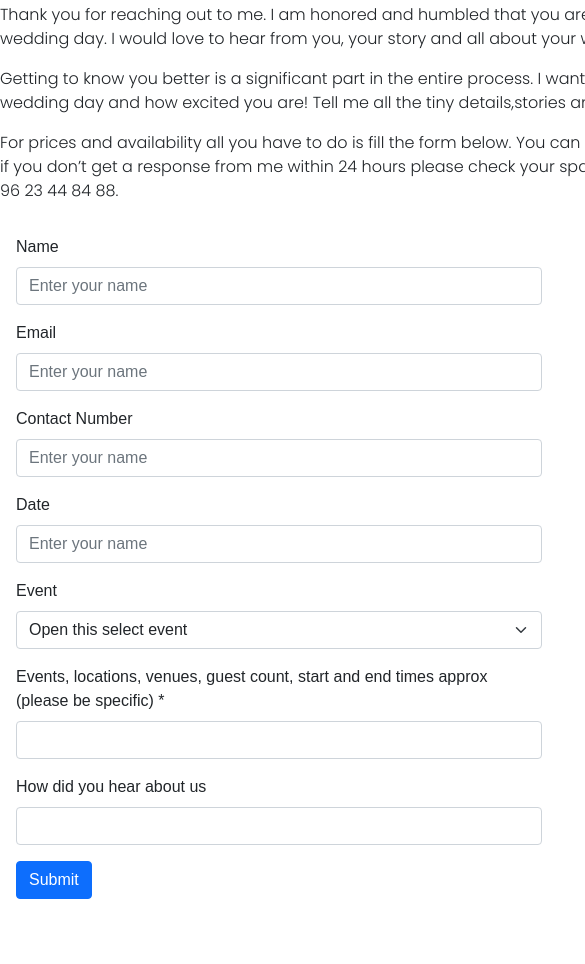
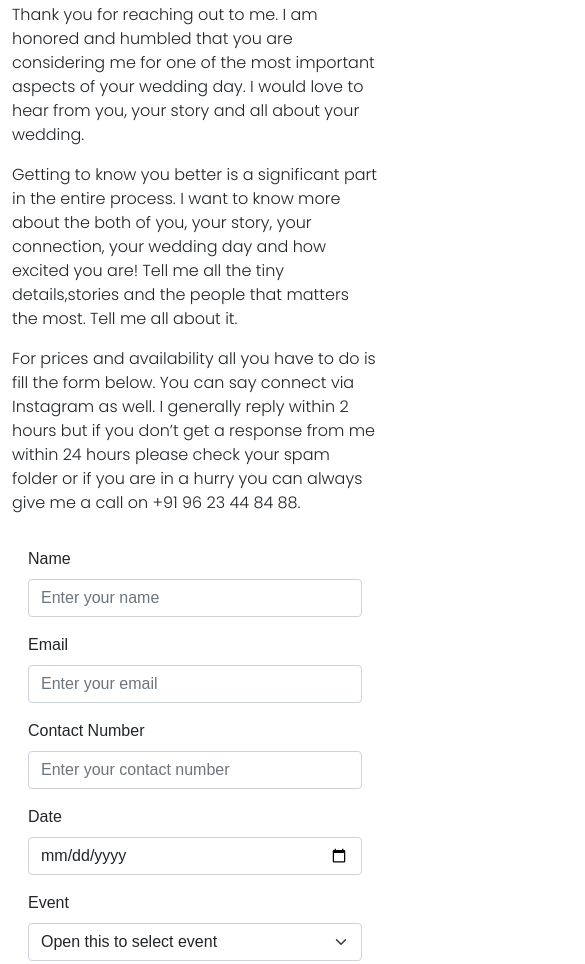
Before and after one commit to Sarveshk264/Bootstrap-Project, a plain HTML site: page index.html in a window 390 px wide. Shown: the part 10044-11008 px from the top of the page, 585 px wide, since content can reach past the window. Drawn offline with nearby package versions, Linux system fonts and the light colour scheme; a web font is replaced by a local one.

Commit message:
required changes
placeholder and responsiveness

```diff
--- a/css/style.css
+++ b/css/style.css
@@ -212,7 +212,6 @@ iframe {
 /* CONTACT */
 
 .contact{
-  width: 1140px;
   margin: auto;
 }
 
--- a/index.html
+++ b/index.html
@@ -322,7 +322,7 @@
       </div>
     </section>
 
-    <div id="scrollspyContact" class="contact " href="#scrollspyContact">
+    <div id="scrollspyContact" class="contact container" href="#scrollspyContact">
       <h1 class="text-center section-heading">CONTACT</h1>
       <div >
         <h2 class="text-start">Say hello!</h2>
@@ -337,9 +337,8 @@
           your spam folder or if you are in a hurry you can always give me a call on +91 96 23 44 84 88.</p>
       </div>
       <div >
-        <div class="row row-cols-lg-2">
-          <div class="col-6">
-
+        <div class="row row-cols-lg-2 row-cols-sm-1">
+          <div class="col-lg-6">
             <form>
               <div class="mb-3">
                 <label for="nameInput" class="form-label">Name</label>
@@ -347,20 +346,20 @@
               </div>
               <div class="mb-3">
                 <label for="nameInput" class="form-label">Email</label>
-                <input type="text" class="form-control" id="nameInput" placeholder="Enter your name">
+                <input type="text" class="form-control" id="nameInput" placeholder="Enter your email">
               </div>
               <div class="mb-3">
                 <label for="nameInput" class="form-label">Contact Number</label>
-                <input type="text" class="form-control" id="nameInput" placeholder="Enter your name">
+                <input type="text" class="form-control" id="nameInput" placeholder="Enter your contact number">
               </div>
               <div class="mb-3">
                 <label for="nameInput" class="form-label">Date</label>
-                <input type="text" class="form-control" id="nameInput" placeholder="Enter your name">
+                <input type="date" class="form-control" id="nameInput" placeholder="Enter event date">
               </div>
               <div class="mb-3">
                 <label for="eventInput" class="form-label">Event</label>
                 <select class="form-select" aria-label="Default select example">
-                  <option selected>Open this select event</option>
+                  <option selected>Open this to select event</option>
                   <option value="1">Weddings</option>
                   <option value="2">Pre-Weedings/Couple Shoot</option>
                   <option value="3">Babies</option>
@@ -380,10 +379,9 @@
               </div>
               <button type="submit" class="btn btn-primary">Submit</button>
             </form>
-
           </div>
 
-          <div class="col-6">
+          <div class="col-lg-6">
             <div class="contact-img-container">
               <img class="img-fluid" src="/assets/contact-img.jpg" alt="">
             </div>
```
